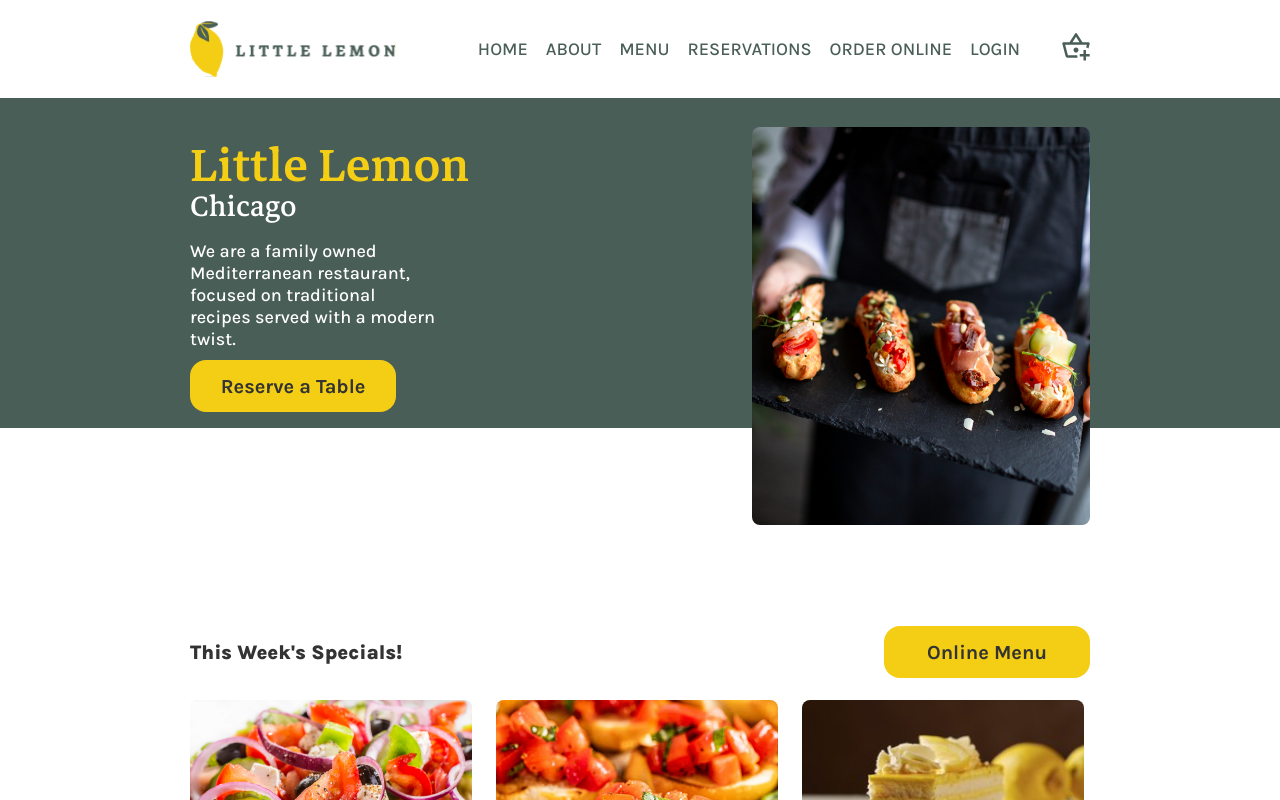
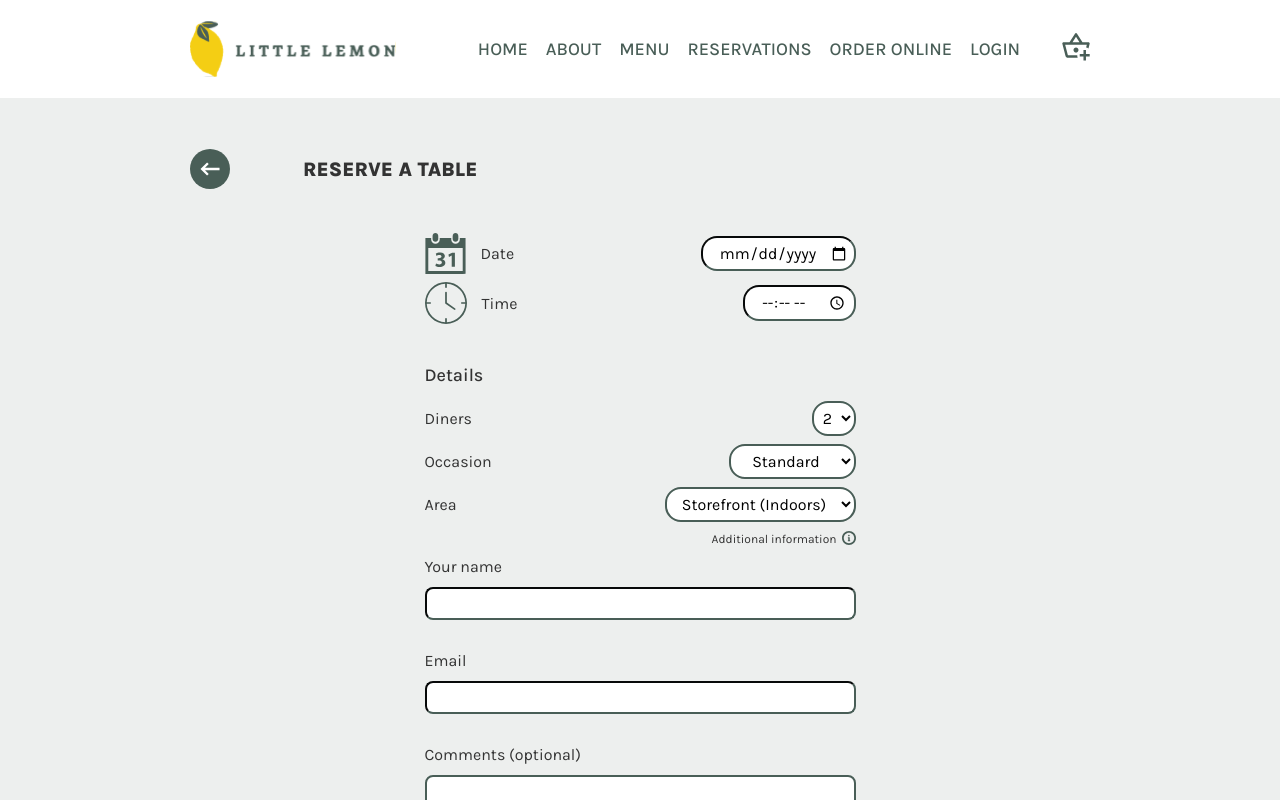
Before and after one commit to 4ndrs/cute-lemon, a React (Create React App) app: page /book in a window 1280 px wide. Shown: the top 800 px of the page. Built offline with nearby package versions, Linux system fonts and the light colour scheme.

Commit message:
Add initial routes

```diff
--- a/package.json
+++ b/package.json
@@ -12,6 +12,7 @@
     "@types/react-dom": "^18.0.11",
     "react": "^18.2.0",
     "react-dom": "^18.2.0",
+    "react-router-dom": "^6.8.2",
     "react-scripts": "5.0.1",
     "typescript": "^4.9.5",
     "web-vitals": "^2.1.4"
--- a/src/App.tsx
+++ b/src/App.tsx
@@ -1,10 +1,21 @@
-import { Header, Footer, Home } from "./components";
+import { Route, Routes } from "react-router-dom";
+
+import { Header, Footer, Home, Reservations } from "./components";
+import NotFound from "./components/NotFound";
+
+import useScrollReset from "./hooks/useScrollReset";
 
 const App = () => {
+  useScrollReset();
+
   return (
     <>
       <Header />
-      <Home />
+      <Routes>
+        <Route path="/" element={<Home />} />
+        <Route path="/book/*" element={<Reservations />} />
+        <Route path="*" element={<NotFound />} />
+      </Routes>
       <Footer />
     </>
   );
--- a/src/components/Header/Nav.tsx
+++ b/src/components/Header/Nav.tsx
@@ -1,3 +1,4 @@
+import { Link } from "react-router-dom";
 import { mainMenu } from "../../links";
 
 import "./Nav.css";
@@ -8,7 +9,7 @@ const Nav = () => {
       <menu className="menu lead-text">
         {mainMenu.map((link) => (
           <li key={link.name}>
-            <a href={link.href}>{link.name.toUpperCase()}</a>
+            <Link to={link.href}>{link.name.toUpperCase()}</Link>
           </li>
         ))}
       </menu>
--- a/src/components/Home/Hero.tsx
+++ b/src/components/Home/Hero.tsx
@@ -1,8 +1,13 @@
+import { useNavigate } from "react-router-dom";
+
 import RestaurantFood from "../../assets/restaurantfood.jpg";
 
 import "./Hero.css";
 
-const Hero = () => (
+const Hero = () => {
+  const navigate = useNavigate();
+
+  return (
     <div className="hero-background outer-layout">
       <section className="hero">
         <header>
@@ -13,10 +18,13 @@ const Hero = () => (
           We are a family owned Mediterranean restaurant, focused on traditional
           recipes served with a modern twist.
         </p>
-      <button className="lemon-button">Reserve a Table</button>
+        <button className="lemon-button" onClick={() => navigate("/book")}>
+          Reserve a Table
+        </button>
         <img src={RestaurantFood} alt="Restaurant food" />
       </section>
     </div>
   );
+};
 
 export default Hero;
--- /dev/null
+++ b/src/components/NotFound.tsx
@@ -0,0 +1,4 @@
+// TODO: Change this, this is provisional
+const NotFound = () => <h1 style={{ textAlign: "center" }}>404</h1>;
+
+export default NotFound;
--- a/src/components/Reservations/Form.tsx
+++ b/src/components/Reservations/Form.tsx
@@ -1,12 +1,35 @@
+import { Route, Routes, useNavigate } from "react-router-dom";
+
+import NotFound from "../NotFound";
+
 import { ReactComponent as ClockIcon } from "../../assets/clock.svg";
 import { ReactComponent as CalendarIcon } from "../../assets/calendar.svg";
 import { ReactComponent as InfoIcon } from "../../assets/info.svg";
 
 import "./Form.css";
 
-const Form = () => {
+const Form = () => (
+  <>
+    <Routes>
+      <Route index element={<FormContainer />} />
+      <Route path="/overview" element={<Overview />} />
+      <Route path="/thanks" element={<Kansha />} />
+      <Route path="*" element={<NotFound />} />
+    </Routes>
+  </>
+);
+
+const FormContainer = () => {
+  const navigate = useNavigate();
+
+  const handleSubmit = (event: React.FormEvent) => {
+    event.preventDefault();
+
+    navigate("/book/overview");
+  };
+
   return (
-    <form className="form-container">
+    <form onSubmit={handleSubmit} className="form-container">
       <div className="date-field">
         <CalendarIcon className="calendar-icon" />
         <label>Date</label>
@@ -75,6 +98,8 @@ const Form = () => {
 };
 
 const Overview = () => {
+  const navigate = useNavigate();
+
   return (
     <div className="overview-container">
       <h2 className="lead-text">Time and Date</h2>
@@ -104,13 +129,21 @@ const Overview = () => {
 
       <div className="form-navigation">
         <div className="page two"></div>
-        <button className="lemon-button">Reserve</button>
+        <button
+          className="lemon-button"
+          onClick={() => navigate("/book/thanks")}
+        >
+          Reserve
+        </button>
       </div>
     </div>
   );
 };
 
-const Kansha = () => (
+const Kansha = () => {
+  const navigate = useNavigate();
+
+  return (
     <div className="kansha-container">
       <h1 className="display-title">Thank you!</h1>
       <p>
@@ -118,9 +151,12 @@ const Kansha = () => (
         reservation details.
       </p>
       <div className="form-navigation">
-      <button className="lemon-button">Ok</button>
+        <button className="lemon-button" onClick={() => navigate("/")}>
+          Ok
+        </button>
       </div>
     </div>
   );
+};
 
 export default Form;
--- a/src/components/Reservations/index.tsx
+++ b/src/components/Reservations/index.tsx
@@ -1,3 +1,5 @@
+import { useNavigate } from "react-router-dom";
+
 import Form from "./Form";
 import Blank from "../Blank";
 import BackButton from "../BackButton";
@@ -18,11 +20,15 @@ const Reservations = () => {
   );
 };
 
-const Header = () => (
-  <div className="reservation-header">
-    <BackButton />
-    <h1 className="section-title">RESERVE A TABLE</h1>
-  </div>
-);
+const Header = () => {
+  const navigate = useNavigate();
+
+  return (
+    <div className="reservation-header">
+      <BackButton onClick={() => navigate(-1)} />
+      <h1 className="section-title">RESERVE A TABLE</h1>
+    </div>
+  );
+};
 
 export default Reservations;
--- /dev/null
+++ b/src/hooks/useScrollReset.ts
@@ -0,0 +1,22 @@
+import { useEffect, useRef } from "react";
+import { useLocation } from "react-router-dom";
+
+/**
+ * Automatic scroll reset when navigating to different
+ * routes than the previous one.
+ *
+ */
+const useScrollReset = () => {
+  const location = useLocation();
+  const previousPath = useRef(location.pathname);
+
+  useEffect(() => {
+    if (location.pathname !== previousPath.current) {
+      window.scroll({ top: 0, left: 0, behavior: "smooth" });
+
+      previousPath.current = location.pathname;
+    }
+  }, [location]);
+};
+
+export default useScrollReset;
--- a/src/index.tsx
+++ b/src/index.tsx
@@ -1,5 +1,6 @@
 import React from "react";
 import ReactDOM from "react-dom/client";
+import { BrowserRouter } from "react-router-dom";
 import App from "./App";
 
 import "./index.css";
@@ -9,6 +10,8 @@ const root = ReactDOM.createRoot(
 );
 root.render(
   <React.StrictMode>
-    <App />
+    <BrowserRouter>
+      <App />
+    </BrowserRouter>
   </React.StrictMode>
 );
--- a/src/links/index.ts
+++ b/src/links/index.ts
@@ -1,7 +1,7 @@
 const mainMenu = [
   {
     name: "Home",
-    href: "#",
+    href: "/",
   },
   {
     name: "About",
```
Also changed, not shown: 1 other file (tests, documents, lock files or other folders). Lines whose indentation alone changed are shown as unchanged.
